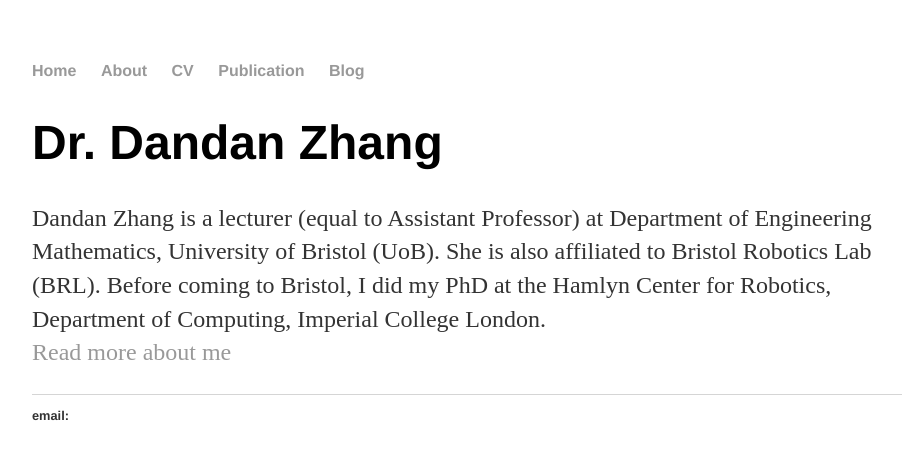
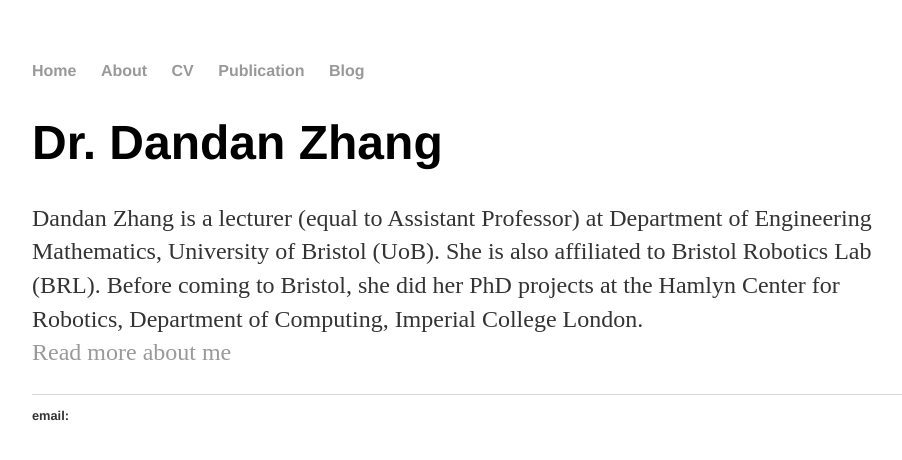
Before and after one commit to ImperialDanDan/ImperialDanDan.github.io, a Jekyll site: the page built from index.html, in a window 1280 px wide. Shown: the top 460 px of the page, without its empty margins (160-1062 px from the left). Built offline with Jekyll 4.4.1, drawn with Linux system fonts in a browser that asks for light colours; Markdown is read by kramdown in place of the engine named in the settings.

Commit message:
Update index.html

```diff
--- a/index.html
+++ b/index.html
@@ -5,7 +5,8 @@
 <div class="blurb">
     <h1> Dr. Dandan Zhang </h1>
     <p> Dandan Zhang is a lecturer (equal to Assistant Professor) at Department of Engineering Mathematics, University of Bristol (UoB). She is also  affiliated to Bristol Robotics Lab (BRL).
-        Before coming to Bristol, I did my PhD at the Hamlyn Center for Robotics, Department of Computing, Imperial College London.<br>
+        Before coming to Bristol, she did her PhD projects at the Hamlyn Center for Robotics, Department of Computing, Imperial College London.
+        <br>
 
         <a href="/about"> Read more about me </a></p>
 </div><!-- /.blurb -->
```
